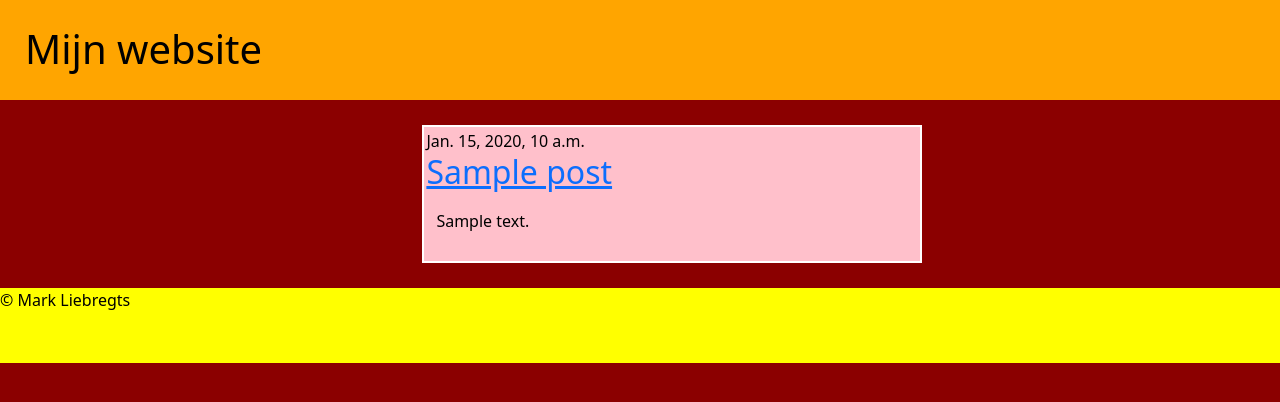
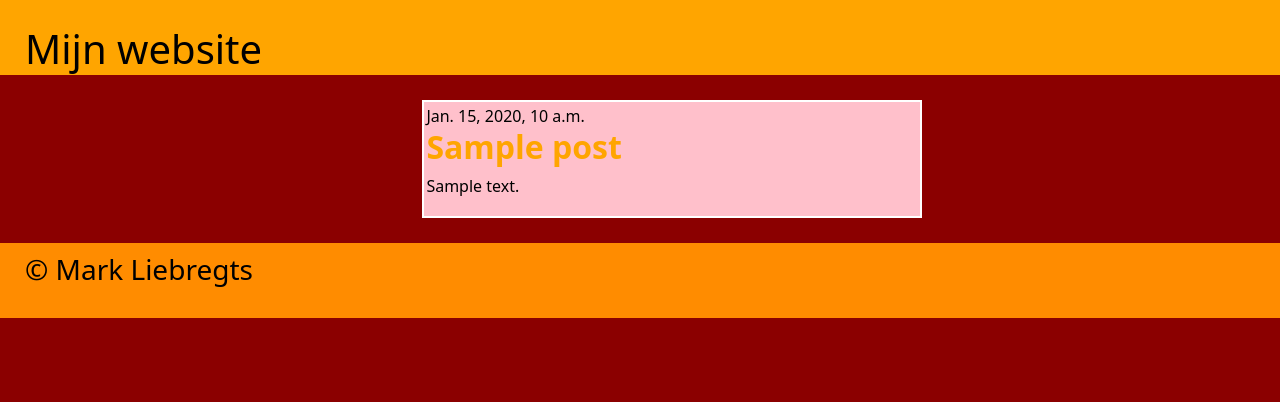
Before and after one commit to MALiebregts/testDjango, a Django app: template mysite/blog/templates/blog/post_list.html in a window 1280 px wide. Shown: the top 402 px of the page. Run offline with Django 3.2, Linux system fonts and the light colour scheme; the template is opened without the code that fills it: most values are stand-ins (such as "Sample title", 1, 10 or a date in 2020); some libraries are stand-ins or nearby versions.

Commit message:
untracked files

```diff
--- a/mysite/blog/static/stijl1.css
+++ b/mysite/blog/static/stijl1.css
@@ -1,7 +1,7 @@
 header {
     background-color:orange;
     text-align: left;
-    height: 50px;
+    height: 75px;
     margin-bottom: 25px;
     padding: 25px 0px 25px 25px;
 }
@@ -17,7 +17,7 @@ h1{
 
 article{
     width: 500px;
-    height: auto;
+    margin-bottom: 25px;
     border: 2px solid white;
     padding: 2px;
     margin-left: 33%;
@@ -28,13 +28,14 @@ article{
 }
 
 p {
-    padding: 10px;
+    padding: 0px;
 }
 
 footer {
     background-color: darkorange;
     height: 75px;
     margin-top: 25px;
+    padding: 10px 0px 0px 25px;
 }
 
 .date {
@@ -43,14 +44,6 @@ footer {
 
 h2 {
     padding-left: 0px;
-    color: yellow;
+    font-weight: bold;
+    color: orange;
 }
-
-.post.text {
-    margin: 20px;
-}
-
-.post.title {
-    color: yellow;
-    padding-left: 50px;
-}
--- a/mysite/blog/templates/blog/post_list.html
+++ b/mysite/blog/templates/blog/post_list.html
@@ -10,7 +10,7 @@
     integrity=
     "sha384-1BmE4kWBq78iYhFldvKuhfTAU6auU8tT94WrHftjDbrCEXSU1oBoqyl2QvZ6jIW3"
     crossorigin="anonymous">
-    <link rel="stylesheet" href="{% static 'css/stijl.css' %}">
+    <link rel="stylesheet" href="{% static 'stijl1.css' %}">
 <title></title>
 </head>
 <header><h1>Mijn website</h1></header>
@@ -21,11 +21,11 @@
 <time class="date">
     {{ post.published_date }}
 </time>
-<h2><a href="">{{ post.title }}</a></h2>
+<h2>{{ post.title }}</h2>
 <p>{{ post.text|linebreaksbr }}</p>
 </article>
 {% endfor %}
 {% endblock %}
-<footer>© Mark Liebregts</footer>
+<footer><h3>© Mark Liebregts</h3></footer>
 </body>
 </html>
--- a/mysite/mysite/settings.py
+++ b/mysite/mysite/settings.py
@@ -25,7 +25,7 @@ SECRET_KEY = 'django-insecure-^tuh#=9!-@zut@b12fl**ehi%1)5w+lv9+kn1crw)5o5yr1d==
 # SECURITY WARNING: don't run with debug turned on in production!
 DEBUG = True
 
-ALLOWED_HOSTS = []
+ALLOWED_HOSTS = [https://liebregts.eu.pythonanywhere.com/]
 
 
 # Application definition
```
Also changed, not shown: mysite/db.sqlite3.
